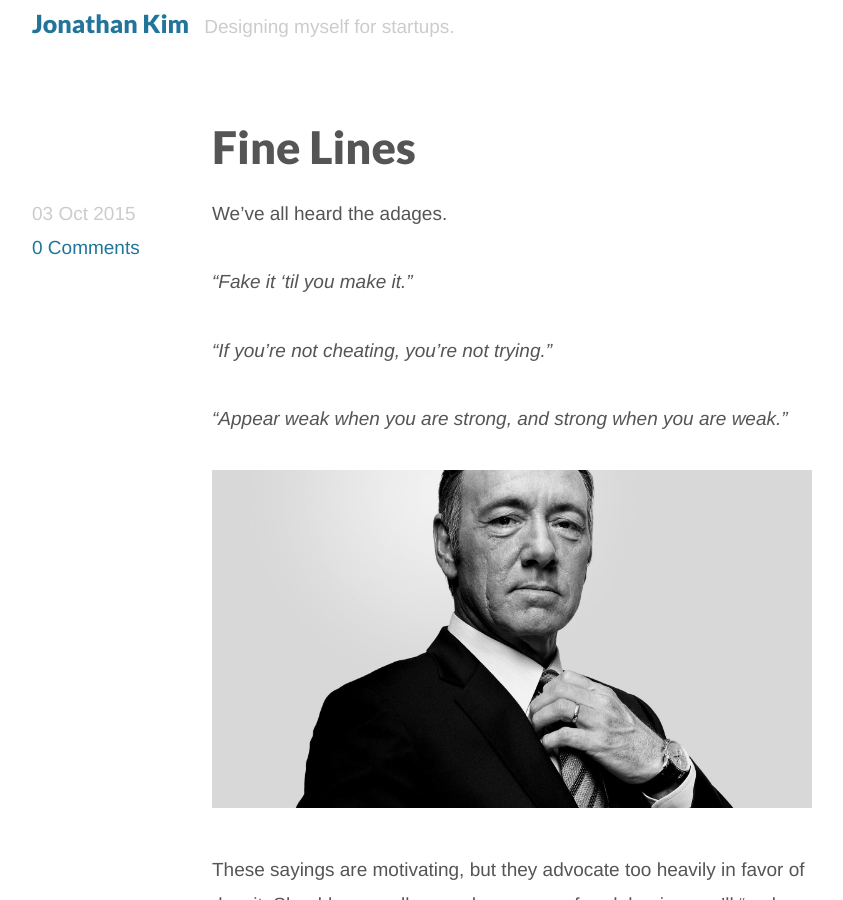
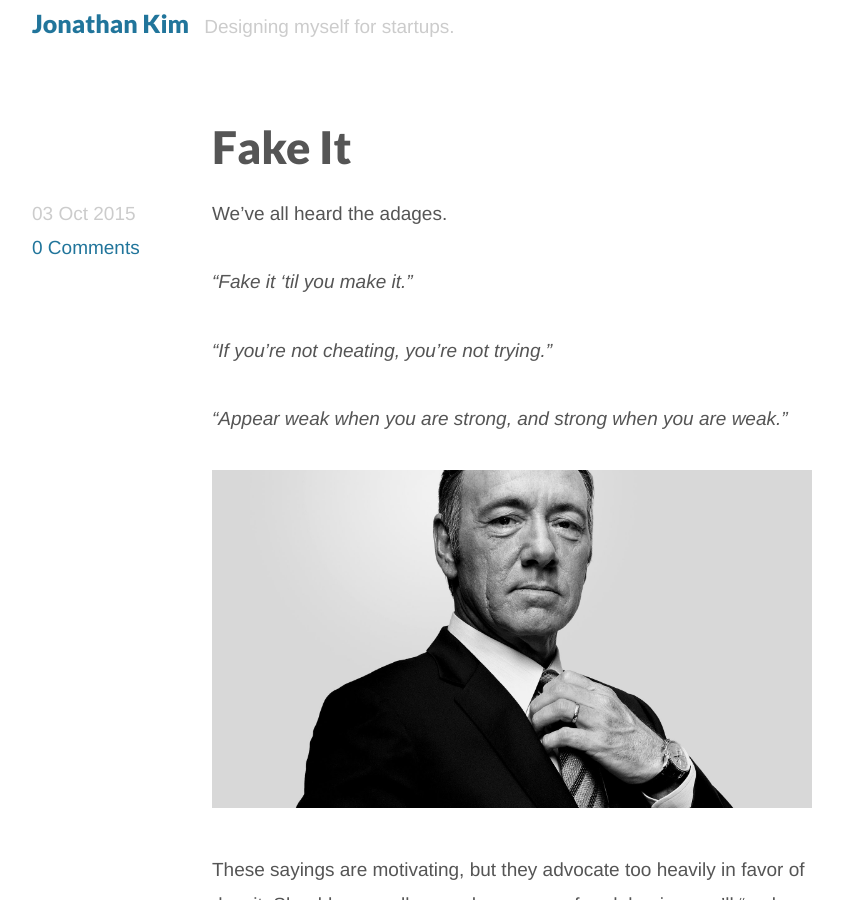
Before and after one commit to hijonathan/jonathan-kim.com, a Jekyll site: the page built from _posts/2015-10-03-fake-it.md, in a window 1280 px wide and 900 px high. Shown: the whole window, without its empty margins (218-1061 px from the left). Built offline with Jekyll 4.4.1, drawn with Linux system fonts in a browser that asks for light colours.

Commit message:
Rename post.

```diff
--- a/_posts/2015-10-03-fine-lines.md
+++ b/_posts/2015-10-03-fake-it.md
@@ -1,6 +1,6 @@
 ---
 layout: post
-title: Fine Lines
+title: Fake It
 categories: []
 tags: []
 status: published
```
Also changed, not shown: 2 other files.
